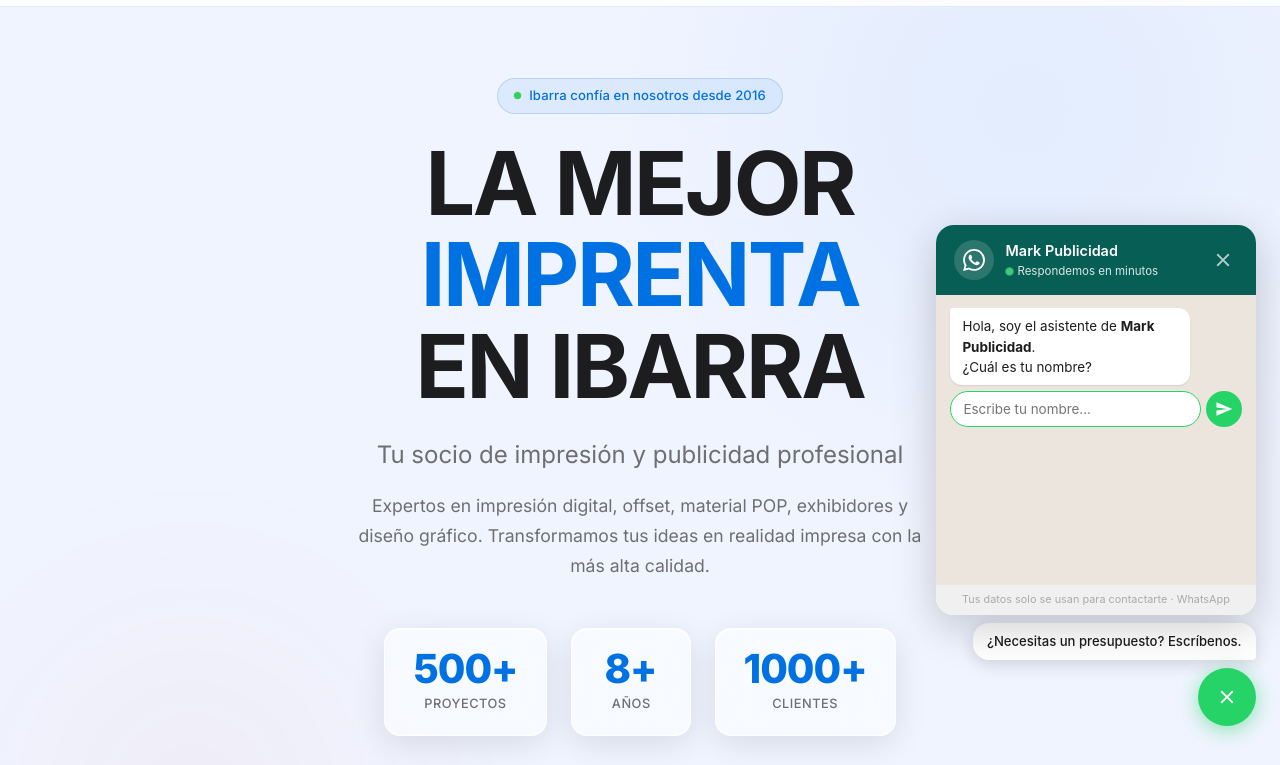
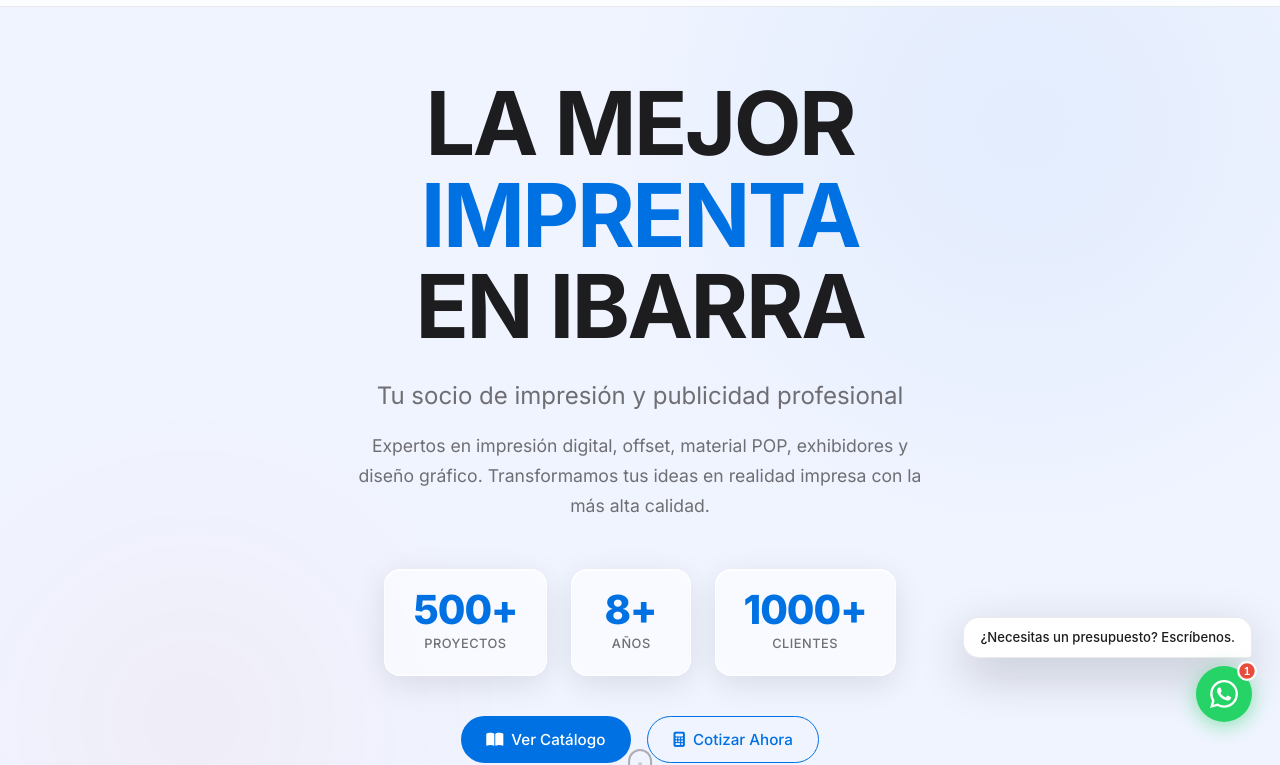
Before and after one commit to leoluna1/markimprenta, a plain HTML site: page index.html in a window 1280 px wide. Shown: the part 50-815 px from the top of the page. Drawn offline with Linux system fonts and the light colour scheme.

Commit message:
mejora index

```diff
--- a/index.html
+++ b/index.html
@@ -72,10 +72,6 @@
     <div class="container">
       <div class="hero-content">
         <div class="hero-text">
-          <div class="hero-badge">
-            <span class="hero-badge-dot"></span>
-            Ibarra confía en nosotros desde 2016
-          </div>
           <h1 class="hero-title">
             <span class="title-line">LA MEJOR</span>
             <span class="title-line highlight">IMPRENTA</span>
--- a/whatsapp-widget.js
+++ b/whatsapp-widget.js
@@ -1,7 +1,7 @@
 /**
  * =====================================================
- * MARK PUBLICIDAD — WhatsApp Chat Widget
- * 3 preguntas → abre WhatsApp con el pedido listo
+ * MARK PUBLICIDAD — WhatsApp Chat Widget v2.0
+ * Validación de campos · Modo oscuro · Diseño glass
  * =====================================================
  */
 (function () {
@@ -9,28 +9,61 @@
 
   /* ── CONFIGURACIÓN ───────────────────────────────── */
   const CONFIG = {
-    phone:      '593996884150',
-    agentName:  'Mark Publicidad',
-    agentRole:  'Respondemos en minutos',
-    openDelay:  5000,              // ms para auto-abrir (0 = desactivado)
-    hintText:   '¿Necesitas un presupuesto? Escríbenos.',
+    phone:     '593996884150',
+    agentName: 'Mark Publicidad',
+    agentRole: 'Respondemos en minutos',
+    openDelay: 0,
+    hintText:  '¿Necesitas un presupuesto? Escríbenos.',
   };
 
-  /* ── PASOS ──────────────────────────────────────── */
+  /* ── PASOS + VALIDACIONES ────────────────────────── */
   const STEPS = [
-    { bot: 'Hola, soy el asistente de *Mark Publicidad*.\n¿Cuál es tu nombre?',
-      placeholder: 'Escribe tu nombre...', key: 'name' },
-    { bot: 'Mucho gusto, {name}.\n¿Cuál es tu número de teléfono?',
-      placeholder: 'Ej: 0987 654 321', key: 'phone', tel: true },
-    { bot: '¿Qué necesitas? Cuéntame brevemente.',
-      placeholder: 'Ej: 500 flyers tamaño A5...', key: 'need' },
+    {
+      key:         'name',
+      bot:         '¡Hola! Soy el asistente de *Mark Publicidad* 👋\n¿Cuál es tu nombre completo?',
+      placeholder: 'Ej: Juan Pérez',
+      validate(v) {
+        if (!v || v.length < 2) return 'Por favor ingresa tu nombre (mínimo 2 caracteres).';
+        if (/\d/.test(v))       return 'El nombre no debe contener números.';
+        return null;
+      },
+    },
+    {
+      key:         'phone',
+      bot:         'Mucho gusto, {name} 😊\n¿Cuál es tu número de teléfono?',
+      placeholder: 'Ej: 0987 654 321',
+      type:        'tel',
+      validate(v) {
+        const digits = v.replace(/\D/g, '');
+        if (digits.length < 7) return 'Ingresa un número de teléfono válido (mínimo 7 dígitos).';
+        return null;
+      },
+    },
+    {
+      key:         'need',
+      bot:         '¡Perfecto! ¿Qué necesitas? Cuéntame tu pedido brevemente.',
+      placeholder: 'Ej: 500 flyers tamaño A5 a todo color...',
+      validate(v) {
+        if (!v || v.length < 5) return 'Por favor describe tu pedido (mínimo 5 caracteres).';
+        return null;
+      },
+    },
   ];
 
   /* ── ESTADO ─────────────────────────────────────── */
   const st = { open: false, step: 0, data: {} };
 
   /* ── HELPERS ─────────────────────────────────────── */
-  const $ = id => document.getElementById(id);
+  const $  = id => document.getElementById(id);
+  const isDark = () =>
+    document.documentElement.getAttribute('data-theme') === 'dark' ||
+    document.body.getAttribute('data-theme') === 'dark';
+
+  function syncTheme() {
+    const root = $('ww-root');
+    if (!root) return;
+    root.classList.toggle('ww-dark', isDark());
+  }
 
   function fill(s) {
     return s.replace(/\{(\w+)\}/g, (_, k) => st.data[k] || '');
@@ -39,27 +72,40 @@
   function waURL() {
     const d = st.data;
     const msg =
-      `Hola ${CONFIG.agentName}.\n\n` +
-      `Nombre: ${d.name   || '–'}\n` +
-      `Teléfono: ${d.phone || '–'}\n` +
-      `Necesita: ${d.need  || '–'}\n\n` +
-      `Por favor, envíenme más información y precio.`;
+      `Hola ${CONFIG.agentName}!\n\n` +
+      `📋 *Datos del cliente:*\n` +
+      `• Nombre: ${d.name  || '–'}\n` +
+      `• Teléfono: ${d.phone || '–'}\n\n` +
+      `📦 *Pedido:*\n${d.need || '–'}\n\n` +
+      `Por favor, envíenme precio y disponibilidad. ¡Gracias!`;
     return `https://wa.me/${CONFIG.phone}?text=${encodeURIComponent(msg)}`;
   }
 
   function scrollBot() {
     const b = $('ww-body');
-    if (b) b.scrollTop = b.scrollHeight;
+    if (b) requestAnimationFrame(() => { b.scrollTop = b.scrollHeight; });
   }
 
-  function addBubble(text, who) {
+  function addBubble(html, who) {
     const d = document.createElement('div');
     d.className = `ww-bbl ww-bbl--${who}`;
-    d.innerHTML = text
+    d.innerHTML = html
       .replace(/\*(.*?)\*/g, '<strong>$1</strong>')
       .replace(/\n/g, '<br>');
     $('ww-body').appendChild(d);
     scrollBot();
+    return d;
+  }
+
+  function addError(msg) {
+    // Eliminar errores anteriores
+    $('ww-body').querySelectorAll('.ww-bbl--error').forEach(e => e.remove());
+    const d = document.createElement('div');
+    d.className = 'ww-bbl ww-bbl--error';
+    d.innerHTML = `⚠️ ${msg}`;
+    $('ww-body').appendChild(d);
+    scrollBot();
+    setTimeout(() => { if (d.parentNode) d.remove(); }, 4000);
   }
 
   function showTyping() {
@@ -73,7 +119,7 @@
 
   /* ── LÓGICA DE PASOS ─────────────────────────────── */
   function renderStep() {
-    const idx = st.step;
+    const idx  = st.step;
     if (idx >= STEPS.length) return showFinal();
     const step = STEPS[idx];
 
@@ -86,10 +132,11 @@
       row.className = 'ww-row';
 
       const inp = document.createElement('input');
-      inp.type = step.tel ? 'tel' : 'text';
-      inp.className = 'ww-inp';
-      inp.placeholder = step.placeholder;
-      inp.maxLength = 120;
+      inp.type         = step.type || 'text';
+      inp.className    = 'ww-inp';
+      inp.placeholder  = step.placeholder;
+      inp.maxLength    = 160;
+      inp.autocomplete = step.key === 'phone' ? 'tel' : 'off';
 
       const btn = document.createElement('button');
       btn.className = 'ww-sbtn';
@@ -98,7 +145,20 @@
 
       function submit() {
         const val = inp.value.trim();
-        if (!val) { inp.focus(); return; }
+        const err = step.validate(val);
+
+        if (err) {
+          inp.classList.add('ww-shake');
+          inp.classList.add('ww-inp--error');
+          setTimeout(() => {
+            inp.classList.remove('ww-shake');
+            inp.classList.remove('ww-inp--error');
+          }, 600);
+          addError(err);
+          inp.focus();
+          return;
+        }
+
         row.style.pointerEvents = 'none';
         row.style.opacity = '0.5';
         addBubble(val, 'user');
@@ -114,7 +174,7 @@
       row.appendChild(btn);
       $('ww-body').appendChild(row);
       scrollBot();
-      setTimeout(() => inp.focus(), 80);
+      setTimeout(() => inp.focus(), 100);
     }, 700);
   }
 
@@ -122,20 +182,23 @@
     const typing = showTyping();
     setTimeout(() => {
       typing.remove();
-      addBubble(`Gracias, ${st.data.name || ''}. Te conectamos ahora con nuestro equipo.`, 'bot');
+      addBubble(
+        `¡Listo, ${st.data.name || 'amigo'}! 🎉\nTenemos todo lo que necesitamos.\nToca el botón para hablar con nuestro equipo ahora mismo.`,
+        'bot'
+      );
 
       setTimeout(() => {
         const a = document.createElement('a');
         a.className = 'ww-cta';
-        a.href = waURL();
-        a.target = '_blank';
-        a.rel = 'noopener';
+        a.href      = waURL();
+        a.target    = '_blank';
+        a.rel       = 'noopener';
         a.innerHTML = `${SVG_WA}<span>Abrir WhatsApp ahora</span>`;
-        a.addEventListener('click', () => setTimeout(() => toggle(false), 300));
+        a.addEventListener('click', () => setTimeout(() => toggle(false), 400));
         $('ww-body').appendChild(a);
 
         const redo = document.createElement('button');
-        redo.className = 'ww-restart';
+        redo.className   = 'ww-restart';
         redo.textContent = '↩ Empezar de nuevo';
         redo.addEventListener('click', () => {
           st.step = 0; st.data = {};
@@ -144,23 +207,22 @@
         });
         $('ww-body').appendChild(redo);
         scrollBot();
-      }, 300);
+      }, 350);
     }, 700);
   }
 
   /* ── TOGGLE ──────────────────────────────────────── */
   function toggle(forceOpen) {
-    const root = $('ww-root');
+    const root       = $('ww-root');
     const shouldOpen = typeof forceOpen === 'boolean' ? forceOpen : !st.open;
-    st.open = shouldOpen;
+    st.open          = shouldOpen;
     root.classList.toggle('ww-open', shouldOpen);
+    syncTheme();
 
     const badge = $('ww-badge');
     if (badge) badge.style.display = shouldOpen ? 'none' : '';
 
-    if (shouldOpen && $('ww-body').children.length === 0) {
-      renderStep();
-    }
+    if (shouldOpen && $('ww-body').children.length === 0) renderStep();
   }
 
   /* ── SVGs ────────────────────────────────────────── */
@@ -168,7 +230,7 @@
 
   const SVG_SEND = `<svg viewBox="0 0 24 24" fill="currentColor" width="18" height="18"><path d="M2.01 21L23 12 2.01 3 2 10l15 2-15 2z"/></svg>`;
 
-  const SVG_CLOSE = `<svg viewBox="0 0 24 24" fill="white" width="22" height="22"><path d="M19 6.41L17.59 5 12 10.59 6.41 5 5 6.41 10.59 12 5 17.59 6.41 19 12 13.41 17.59 19 19 17.59 13.41 12z"/></svg>`;
+  const SVG_CLOSE = `<svg viewBox="0 0 24 24" fill="currentColor" width="20" height="20"><path d="M19 6.41L17.59 5 12 10.59 6.41 5 5 6.41 10.59 12 5 17.59 6.41 19 12 13.41 17.59 19 19 17.59 13.41 12z"/></svg>`;
 
   /* ── CSS ─────────────────────────────────────────── */
   function injectStyles() {
@@ -176,28 +238,88 @@
     const s = document.createElement('style');
     s.id = 'ww-styles';
     s.textContent = `
-/* ══ WhatsApp Widget Mark Publicidad ══════════════ */
+/* ══════════════════════════════════════════════════
+   WhatsApp Widget — Mark Publicidad v2.0
+   Variables modo claro y oscuro
+═══════════════════════════════════════════════════ */
+
+/* ── Modo claro (por defecto) ── */
+#ww-root {
+  --ww-panel-bg:    #ffffff;
+  --ww-body-bg:     #ece5dd;
+  --ww-bot-bg:      #ffffff;
+  --ww-bot-text:    #1d1d1f;
+  --ww-user-bg:     #dcf8c6;
+  --ww-user-text:   #1d1d1f;
+  --ww-err-bg:      #fff3cd;
+  --ww-err-text:    #92400e;
+  --ww-err-border:  #fde68a;
+  --ww-inp-bg:      #ffffff;
+  --ww-inp-text:    #1d1d1f;
+  --ww-inp-border:  rgba(0,0,0,0.18);
+  --ww-inp-focus:   #25d366;
+  --ww-inp-err:     #ef4444;
+  --ww-footer-bg:   #f0f0f0;
+  --ww-footer-text: #aaa;
+  --ww-hint-bg:     #ffffff;
+  --ww-hint-text:   #1d1d1f;
+  --ww-typing-bg:   #ffffff;
+  --ww-typing-dot:  #aaa;
+  --ww-shadow:      0 16px 50px rgba(0,0,0,0.20);
+  --ww-border:      rgba(0,0,0,0.08);
+  --ww-scroll:      rgba(0,0,0,0.15);
+}
+
+/* ── Modo oscuro ── */
+#ww-root.ww-dark {
+  --ww-panel-bg:    #1c1c1e;
+  --ww-body-bg:     #0d1117;
+  --ww-bot-bg:      #2c2c2e;
+  --ww-bot-text:    #f2f2f7;
+  --ww-user-bg:     #005c4b;
+  --ww-user-text:   #e9edef;
+  --ww-err-bg:      #3b2500;
+  --ww-err-text:    #fcd34d;
+  --ww-err-border:  #78350f;
+  --ww-inp-bg:      #2c2c2e;
+  --ww-inp-text:    #f2f2f7;
+  --ww-inp-border:  rgba(255,255,255,0.14);
+  --ww-inp-focus:   #25d366;
+  --ww-inp-err:     #f87171;
+  --ww-footer-bg:   #111111;
+  --ww-footer-text: #555;
+  --ww-hint-bg:     #2c2c2e;
+  --ww-hint-text:   #f2f2f7;
+  --ww-typing-bg:   #2c2c2e;
+  --ww-typing-dot:  #666;
+  --ww-shadow:      0 16px 50px rgba(0,0,0,0.55);
+  --ww-border:      rgba(255,255,255,0.08);
+  --ww-scroll:      rgba(255,255,255,0.12);
+}
+
+/* ── Root container ── */
 #ww-root {
   position: fixed !important;
-  bottom: 1.5rem !important;
-  right: 1.5rem !important;
+  bottom: 1.75rem !important;
+  right: 1.75rem !important;
   z-index: 999999 !important;
   display: flex;
   flex-direction: column;
   align-items: flex-end;
   gap: .5rem;
-  font-family: -apple-system, BlinkMacSystemFont, 'Segoe UI', sans-serif;
+  font-family: -apple-system, BlinkMacSystemFont, 'Inter', 'Segoe UI', sans-serif;
 }
 
-/* Burbuja hint */
+/* ── Burbuja hint ── */
 #ww-hint {
-  background: white;
-  color: #1d1d1f;
+  background: var(--ww-hint-bg);
+  color: var(--ww-hint-text);
   font-size: .82rem;
   font-weight: 500;
-  padding: .5rem .9rem;
+  padding: .55rem 1rem;
   border-radius: 16px 16px 4px 16px;
-  box-shadow: 0 4px 18px rgba(0,0,0,.15);
+  box-shadow: var(--ww-shadow);
+  border: 1px solid var(--ww-border);
   cursor: pointer;
   white-space: nowrap;
   animation: wwSlide .35s ease;
@@ -208,54 +330,48 @@
   to   { opacity:1; transform:translateX(0); }
 }
 
-/* FAB */
+/* ── FAB ── */
 #ww-fab {
-  width: 58px;
-  height: 58px;
+  width: 56px; height: 56px;
   border-radius: 50%;
   background: #25d366;
-  border: none;
-  cursor: pointer;
+  border: none; cursor: pointer;
   box-shadow: 0 4px 20px rgba(37,211,102,.5);
-  display: flex;
-  align-items: center;
-  justify-content: center;
+  display: flex; align-items: center; justify-content: center;
   position: relative;
   transition: transform .2s, box-shadow .2s;
   flex-shrink: 0;
 }
 #ww-fab:hover {
   transform: scale(1.08);
-  box-shadow: 0 6px 26px rgba(37,211,102,.6);
+  box-shadow: 0 6px 28px rgba(37,211,102,.65);
 }
+
 #ww-badge {
-  position: absolute;
-  top: -4px; right: -4px;
-  width: 19px; height: 19px;
-  border-radius: 50%;
-  background: #e74c3c;
-  color: white;
-  font-size: .65rem; font-weight: 700;
+  position: absolute; top: -4px; right: -4px;
+  width: 18px; height: 18px; border-radius: 50%;
+  background: #e74c3c; color: white;
+  font-size: .62rem; font-weight: 700;
   display: flex; align-items: center; justify-content: center;
-  border: 2px solid white;
-  animation: wwPulse 2s infinite;
+  border: 2px solid #fff;
+  animation: wwPulse 2.2s infinite;
 }
-@keyframes wwPulse { 0%,100%{transform:scale(1)} 50%{transform:scale(1.18)} }
+@keyframes wwPulse { 0%,100%{transform:scale(1)} 50%{transform:scale(1.2)} }
 
-/* Iconos del FAB */
-.ww-ico-open  { display:flex; }
-.ww-ico-close { display:none; }
-#ww-root.ww-open .ww-ico-open  { display:none; }
-#ww-root.ww-open .ww-ico-close { display:flex; }
+.ww-ico-open  { display: flex; }
+.ww-ico-close { display: none; color: white; }
+#ww-root.ww-open .ww-ico-open  { display: none; }
+#ww-root.ww-open .ww-ico-close { display: flex; }
 
-/* Panel */
+/* ── Panel ── */
 #ww-panel {
-  width: 320px;
+  width: 330px;
   max-width: calc(100vw - 2rem);
-  border-radius: 18px;
+  border-radius: 20px;
   overflow: hidden;
-  box-shadow: 0 12px 44px rgba(0,0,0,.2);
-  background: white;
+  box-shadow: var(--ww-shadow);
+  background: var(--ww-panel-bg);
+  border: 1px solid var(--ww-border);
   transform: scale(.88) translateY(16px);
   transform-origin: bottom right;
   opacity: 0;
@@ -269,137 +385,189 @@
   pointer-events: all;
 }
 
-/* Header */
+/* ── Header ── */
 #ww-header {
   background: #075e54;
   padding: .9rem 1.1rem;
-  display: flex;
-  align-items: center;
-  gap: .75rem;
+  display: flex; align-items: center; gap: .75rem;
   color: white;
 }
+#ww-root.ww-dark #ww-header { background: #0a1628; }
+
 #ww-avatar {
-  width: 40px; height: 40px;
-  border-radius: 50%;
+  width: 42px; height: 42px; border-radius: 50%;
   background: rgba(255,255,255,.15);
   display: flex; align-items: center; justify-content: center;
   flex-shrink: 0;
 }
 #ww-header strong { display:block; font-size:.9rem; font-weight:600; }
-#ww-header .ww-role { font-size:.72rem; opacity:.85; display:flex; align-items:center; gap:.3rem; }
+.ww-role { font-size:.72rem; opacity:.85; display:flex; align-items:center; gap:.3rem; }
 .ww-dot {
   width:7px; height:7px; border-radius:50%; background:#4ade80;
   animation: wwPulse 2s infinite;
 }
 #ww-close-btn {
-  background: none; border: none; cursor: pointer;
-  padding: 4px; opacity: .7; transition: opacity .2s;
-  display: flex; align-items: center; margin-left: auto;
+  background:none; border:none; cursor:pointer;
+  padding:4px; opacity:.7; transition:opacity .2s;
+  display:flex; align-items:center; margin-left:auto;
+  color: white;
 }
-#ww-close-btn:hover { opacity: 1; }
+#ww-close-btn:hover { opacity:1; }
 
-/* Body */
+/* ── Body ── */
 #ww-body {
-  height: 290px;
+  height: 300px;
   overflow-y: auto;
   padding: .85rem;
-  display: flex;
-  flex-direction: column;
-  gap: .4rem;
+  display: flex; flex-direction: column; gap: .45rem;
   scroll-behavior: smooth;
-  background: #ece5dd;
+  background: var(--ww-body-bg);
+  transition: background .3s;
 }
-#ww-body::-webkit-scrollbar { width:3px; }
-#ww-body::-webkit-scrollbar-thumb { background:rgba(0,0,0,.15); border-radius:2px; }
+#ww-body::-webkit-scrollbar { width: 3px; }
+#ww-body::-webkit-scrollbar-thumb {
+  background: var(--ww-scroll); border-radius: 2px;
+}
 
-/* Burbujas */
+/* ── Burbujas ── */
 .ww-bbl {
   max-width: 82%;
-  padding: .5rem .8rem;
+  padding: .5rem .85rem;
   border-radius: 12px;
-  font-size: .84rem;
-  line-height: 1.5;
+  font-size: .84rem; line-height: 1.55;
   word-break: break-word;
   animation: wwPop .22s ease;
-  box-shadow: 0 1px 2px rgba(0,0,0,.1);
+  box-shadow: 0 1px 2px rgba(0,0,0,.08);
 }
 @keyframes wwPop {
-  from { opacity:0; transform:scale(.94) translateY(5px); }
-  to   { opacity:1; transform:scale(1)   translateY(0); }
+  from { opacity:0; transform:scale(.93) translateY(6px); }
+  to   { opacity:1; transform:scale(1) translateY(0); }
 }
-.ww-bbl--bot  { background:white;   color:#1d1d1f; align-self:flex-start; border-top-left-radius:2px; }
-.ww-bbl--user { background:#dcf8c6; color:#1d1d1f; align-self:flex-end;   border-top-right-radius:2px; }
 
-/* Typing */
+.ww-bbl--bot {
+  background: var(--ww-bot-bg);
+  color: var(--ww-bot-text);
+  align-self: flex-start;
+  border-top-left-radius: 2px;
+}
+.ww-bbl--user {
+  background: var(--ww-user-bg);
+  color: var(--ww-user-text);
+  align-self: flex-end;
+  border-top-right-radius: 2px;
+}
+
+/* ── Burbuja de error ── */
+.ww-bbl--error {
+  background: var(--ww-err-bg);
+  color: var(--ww-err-text);
+  border: 1px solid var(--ww-err-border);
+  align-self: flex-start;
+  border-top-left-radius: 2px;
+  font-size: .8rem;
+  font-weight: 500;
+  max-width: 90%;
+  animation: wwPop .2s ease;
+}
+
+/* ── Typing ── */
 .ww-typing {
   display:flex; gap:4px; align-items:center;
-  background:white; padding:.55rem .8rem;
-  border-radius:12px; border-top-left-radius:2px;
-  align-self:flex-start; box-shadow:0 1px 2px rgba(0,0,0,.1);
+  background: var(--ww-typing-bg);
+  padding:.55rem .85rem; border-radius:12px; border-top-left-radius:2px;
+  align-self:flex-start;
+  box-shadow: 0 1px 2px rgba(0,0,0,.08);
 }
 .ww-typing span {
-  width:6px; height:6px; border-radius:50%; background:#aaa;
+  width:6px; height:6px; border-radius:50%;
+  background: var(--ww-typing-dot);
   animation: wwDot 1.1s ease infinite;
 }
 .ww-typing span:nth-child(2){ animation-delay:.18s; }
 .ww-typing span:nth-child(3){ animation-delay:.36s; }
 @keyframes wwDot {
-  0%,80%,100%{ transform:translateY(0);   opacity:.4; }
+  0%,80%,100%{ transform:translateY(0);    opacity:.4; }
   40%         { transform:translateY(-5px); opacity:1;  }
 }
 
-/* Input */
+/* ── Input row ── */
 .ww-row {
   display:flex; gap:.35rem; align-self:stretch;
   animation: wwPop .22s ease;
+  margin-top: .15rem;
 }
 .ww-inp {
-  flex:1; padding:.48rem .8rem;
-  border:1.5px solid #ddd; border-radius:20px;
-  font-size:.84rem; outline:none;
-  transition:border-color .2s;
-  background:white; color:#1d1d1f;
+  flex:1; padding:.5rem .85rem;
+  border: 1.5px solid var(--ww-inp-border);
+  border-radius: 22px;
+  font-size: .84rem; outline: none;
+  transition: border-color .2s, box-shadow .2s;
+  background: var(--ww-inp-bg);
+  color: var(--ww-inp-text);
   font-family: inherit;
 }
-.ww-inp:focus { border-color:#25d366; }
+.ww-inp::placeholder { color: var(--ww-typing-dot); opacity: 1; }
+.ww-inp:focus {
+  border-color: var(--ww-inp-focus);
+  box-shadow: 0 0 0 3px rgba(37,211,102,.15);
+}
+.ww-inp--error {
+  border-color: var(--ww-inp-err) !important;
+  box-shadow: 0 0 0 3px rgba(239,68,68,.15) !important;
+}
+
+/* Shake animation */
+@keyframes wwShake {
+  0%,100%{ transform:translateX(0); }
+  20%    { transform:translateX(-6px); }
+  40%    { transform:translateX(6px); }
+  60%    { transform:translateX(-4px); }
+  80%    { transform:translateX(4px); }
+}
+.ww-shake { animation: wwShake .45s ease; }
+
 .ww-sbtn {
   width:36px; height:36px; border-radius:50%;
   background:#25d366; color:white; border:none;
   cursor:pointer; display:flex; align-items:center; justify-content:center;
   flex-shrink:0; transition:background .2s, transform .15s;
 }
-.ww-sbtn:hover { background:#1ebe5a; transform:scale(1.06); }
+.ww-sbtn:hover { background:#1ebe5a; transform:scale(1.08); }
 
-/* CTA final */
+/* ── CTA final ── */
 .ww-cta {
   display:flex; align-items:center; justify-content:center; gap:.5rem;
   background:#25d366; color:white; text-decoration:none;
-  border-radius:10px; padding:.7rem; font-size:.87rem; font-weight:600;
-  align-self:stretch; margin-top:.2rem;
+  border-radius:12px; padding:.75rem; font-size:.87rem; font-weight:600;
+  align-self:stretch; margin-top:.25rem;
   transition:background .2s, transform .15s;
   animation: wwPop .25s ease;
+  box-shadow: 0 4px 14px rgba(37,211,102,.35);
 }
-.ww-cta:hover { background:#1ebe5a; color:white; transform:scale(1.01); }
+.ww-cta:hover { background:#1ebe5a; color:white; transform:scale(1.02); }
 
-/* Reiniciar */
+/* ── Reiniciar ── */
 .ww-restart {
   align-self:center; background:none; border:none;
-  color:#999; font-size:.74rem; cursor:pointer;
-  text-decoration:underline; padding:.25rem;
-  font-family: inherit;
+  color: var(--ww-footer-text); font-size:.74rem; cursor:pointer;
+  text-decoration:underline; padding:.3rem; font-family:inherit;
+  transition: color .2s;
+}
+.ww-restart:hover { color: var(--ww-bot-text); }
+
+/* ── Footer ── */
+#ww-footer {
+  background: var(--ww-footer-bg);
+  color: var(--ww-footer-text);
+  text-align:center; font-size:.67rem;
+  padding:.4rem; transition: background .3s, color .3s;
 }
 
-/* Footer */
-#ww-footer {
-  background:#f0f0f0; text-align:center;
-  font-size:.68rem; color:#aaa; padding:.4rem;
-}
-
-/* Responsive */
-@media (max-width:480px) {
-  #ww-root { right:.75rem; bottom:.75rem; }
+/* ── Responsive ── */
+@media (max-width: 480px) {
+  #ww-root { right: .75rem; bottom: calc(64px + .75rem); }
   #ww-panel { width: calc(100vw - 1.5rem); }
-  #ww-body { height:250px; }
+  #ww-body  { height: 260px; }
 }
     `;
     document.head.appendChild(s);
@@ -410,7 +578,7 @@
     const root = document.createElement('div');
     root.id = 'ww-root';
 
-    /* Panel de chat */
+    /* Panel */
     const panel = document.createElement('div');
     panel.id = 'ww-panel';
     panel.innerHTML = `
@@ -430,11 +598,12 @@
       <div id="ww-footer">Tus datos solo se usan para contactarte · WhatsApp</div>
     `;
 
-    /* FAB + hint */
+    /* Hint */
     const hint = document.createElement('div');
     hint.id = 'ww-hint';
     hint.textContent = CONFIG.hintText;
 
+    /* FAB */
     const fab = document.createElement('button');
     fab.id = 'ww-fab';
     fab.setAttribute('aria-label', 'Abrir chat WhatsApp');
@@ -458,16 +627,24 @@
     hint.addEventListener('click', () => toggle(true));
     document.getElementById('ww-close-btn').addEventListener('click', () => toggle(false));
 
-    /* Ocultar hint tras 7s */
+    /* Ocultar hint tras 8s */
     setTimeout(() => {
       hint.style.opacity = '0';
-      setTimeout(() => hint.remove(), 500);
-    }, 7000);
+      setTimeout(() => { if (hint.parentNode) hint.remove(); }, 500);
+    }, 8000);
 
     /* Auto-abrir */
     if (CONFIG.openDelay > 0) {
       setTimeout(() => { if (!st.open) toggle(true); }, CONFIG.openDelay);
     }
+
+    /* Observar cambios de tema en tiempo real */
+    const observer = new MutationObserver(syncTheme);
+    observer.observe(document.documentElement, { attributes: true, attributeFilter: ['data-theme'] });
+    observer.observe(document.body,             { attributes: true, attributeFilter: ['data-theme'] });
+
+    /* Sync inicial */
+    syncTheme();
   }
 
   /* ── INIT ─────────────────────────────────────────── */
@@ -475,7 +652,7 @@
     if ($('ww-root')) return;
     injectStyles();
     createDOM();
-    console.log('✅ WhatsApp Widget — Mark Publicidad cargado');
+    console.log('✅ WhatsApp Widget v2.0 — Mark Publicidad');
   }
 
   if (document.readyState === 'loading') {
```
